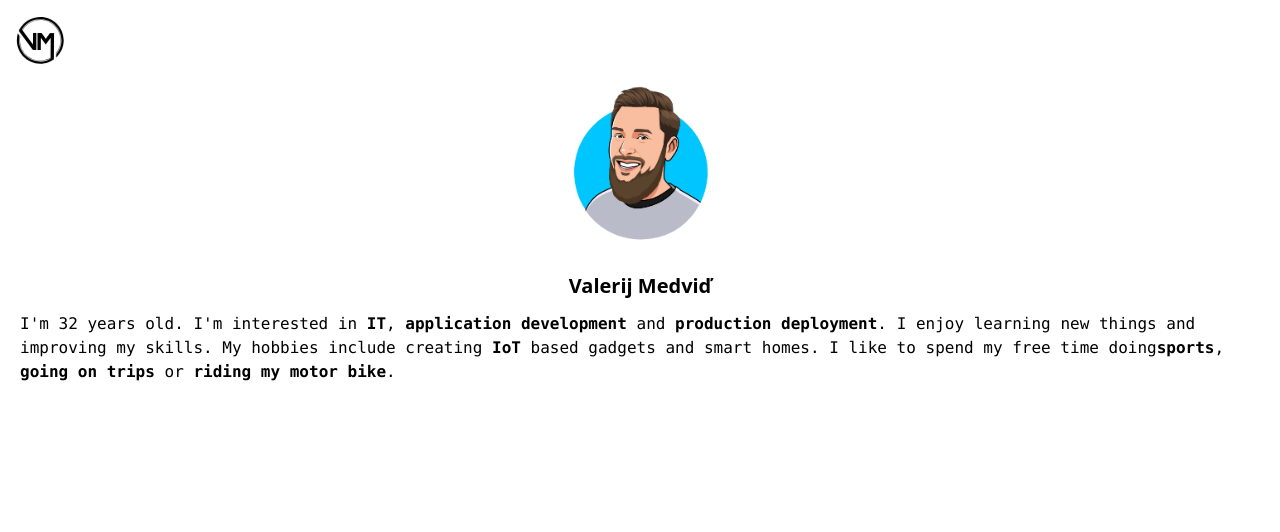
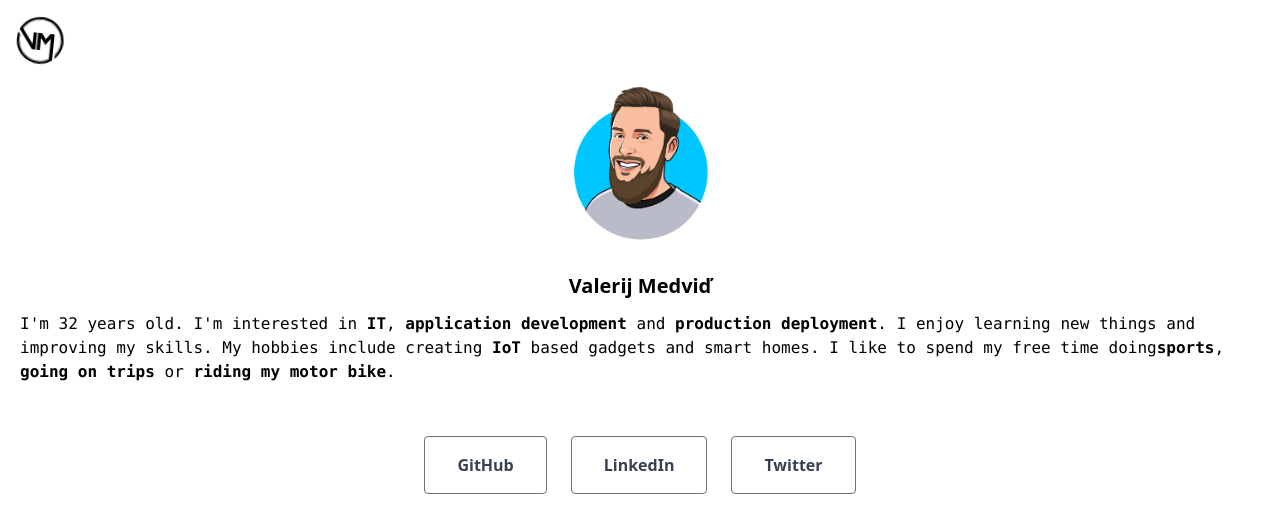
Before and after one commit to valerijmedvid/portfolio, a React (Vite) app: page / in a window 1280 px wide. Shown: the top 532 px of the page. Built offline with nearby package versions, Linux system fonts and the light colour scheme.

Commit message:
add links on social media

```diff
--- a/src/App.tsx
+++ b/src/App.tsx
@@ -1,9 +1,20 @@
 import Logo from './assets/images/logo.svg'
 import Vili from './assets/images/vili.png'
+
+interface ISocialMedia {
+  name: string
+  link: string
+}
 
 export default function App() {
   const now = new Date()
   const age = now.getFullYear() - 1990
+
+  const socialMediaLinks: ISocialMedia[] = [
+    { name: 'GitHub', link: 'https://github.com/valerijmedvid' },
+    { name: 'LinkedIn', link: 'https://www.linkedin.com/in/valerijmedvid/' },
+    { name: 'Twitter', link: 'https://twitter.com/valerijmedvid' },
+  ]
 
   return (
     <div className='container h-screen mx-auto p-4'>
@@ -11,7 +22,7 @@ export default function App() {
         <img
           src={Logo}
           alt='logo'
-          style={{ width: '3em', height: '3em', animation: 'tilt-shaking 1s linear infinite' }}
+          style={{ width: '3em', height: '3em', animation: 'tilt-shaking 5s linear infinite' }}
         />
       </header>
       <article className='mt-5 flex flex-col justify-center items-center'>
@@ -28,6 +39,18 @@ export default function App() {
           <strong>riding my motor bike</strong>.
         </p>
       </article>
+
+      <div className='mt-10 flex flex-row justify-center'>
+        {socialMediaLinks.map((link, index) => {
+          return (
+            <a href={link.link} key={index}>
+              <button className='bg-transparent hover:bg-sky-400 text-gray-700 font-semibold hover:text-white py-4 px-8 border border-gray-500 hover:border-transparent rounded m-3'>
+                {link.name}
+              </button>
+            </a>
+          )
+        })}
+      </div>
     </div>
   )
 }
--- a/src/assets/css/index.css
+++ b/src/assets/css/index.css
@@ -11,13 +11,13 @@ body {
     transform: rotate(0deg);
   }
   25% {
-    transform: rotate(5deg);
+    transform: rotate(15deg);
   }
   50% {
     transform: rotate(0eg);
   }
   75% {
-    transform: rotate(-5deg);
+    transform: rotate(-15deg);
   }
   100% {
     transform: rotate(0deg);
```
